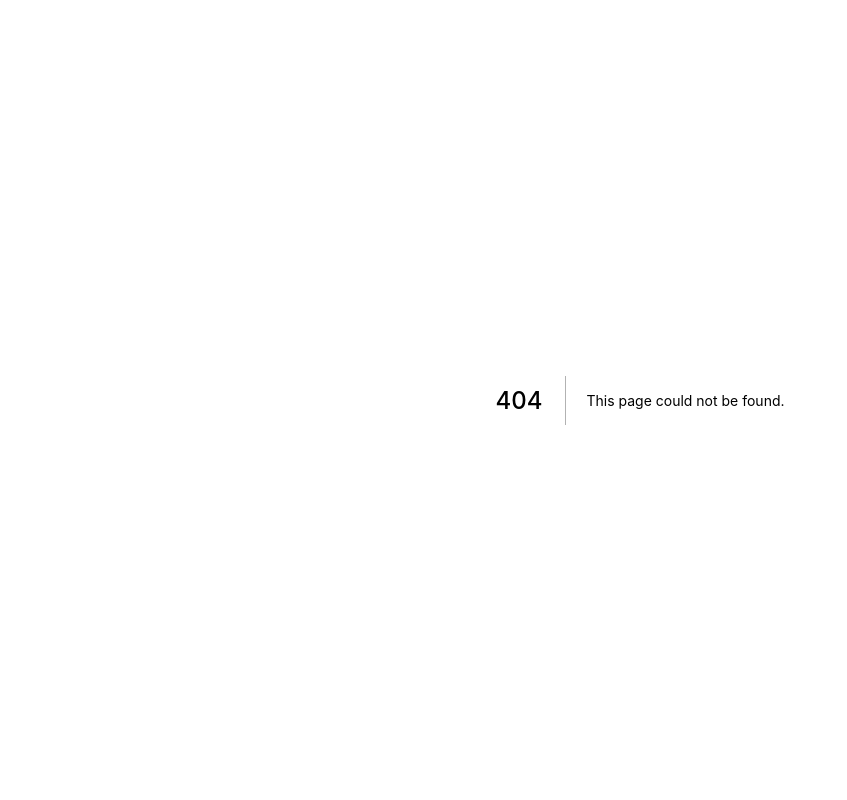
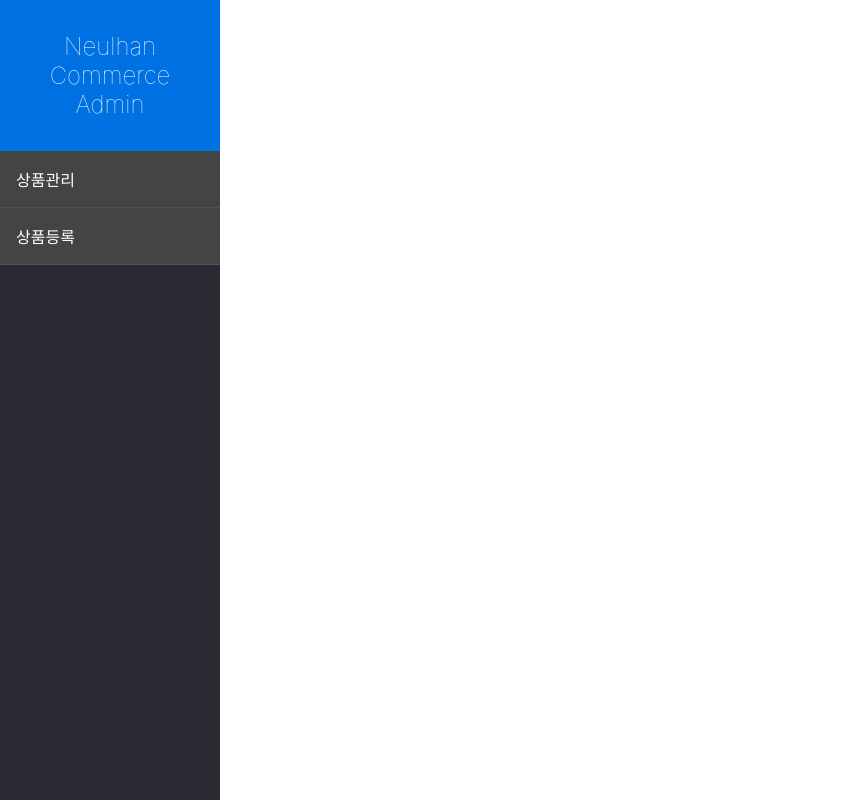
Before and after one commit to Neulhan/neulhan-commerce, a Next.js app: page /admin in a window 1280 px wide. Before the commit this address had no page. Shown: the whole page, without its empty margins (0-847 px from the left). Built offline with nearby package versions, Linux system fonts and the light colour scheme.

Commit message:
create page: admin main page

```diff
--- /dev/null
+++ b/src/pages/admin/index.tsx
@@ -0,0 +1,7 @@
+import AdminContainer from "@containers/AdminContainer";
+
+function adminMainPage() {
+  return <AdminContainer></AdminContainer>;
+}
+
+export default adminMainPage;
```
